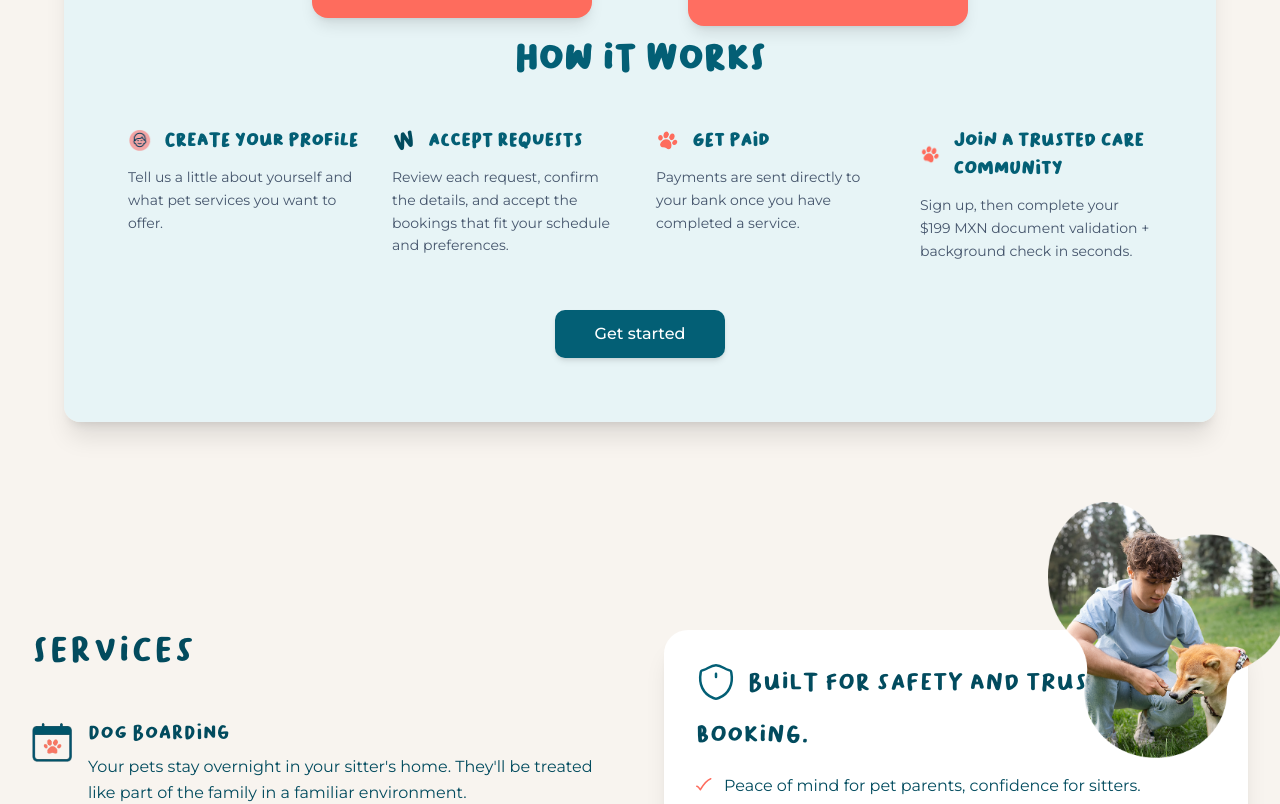
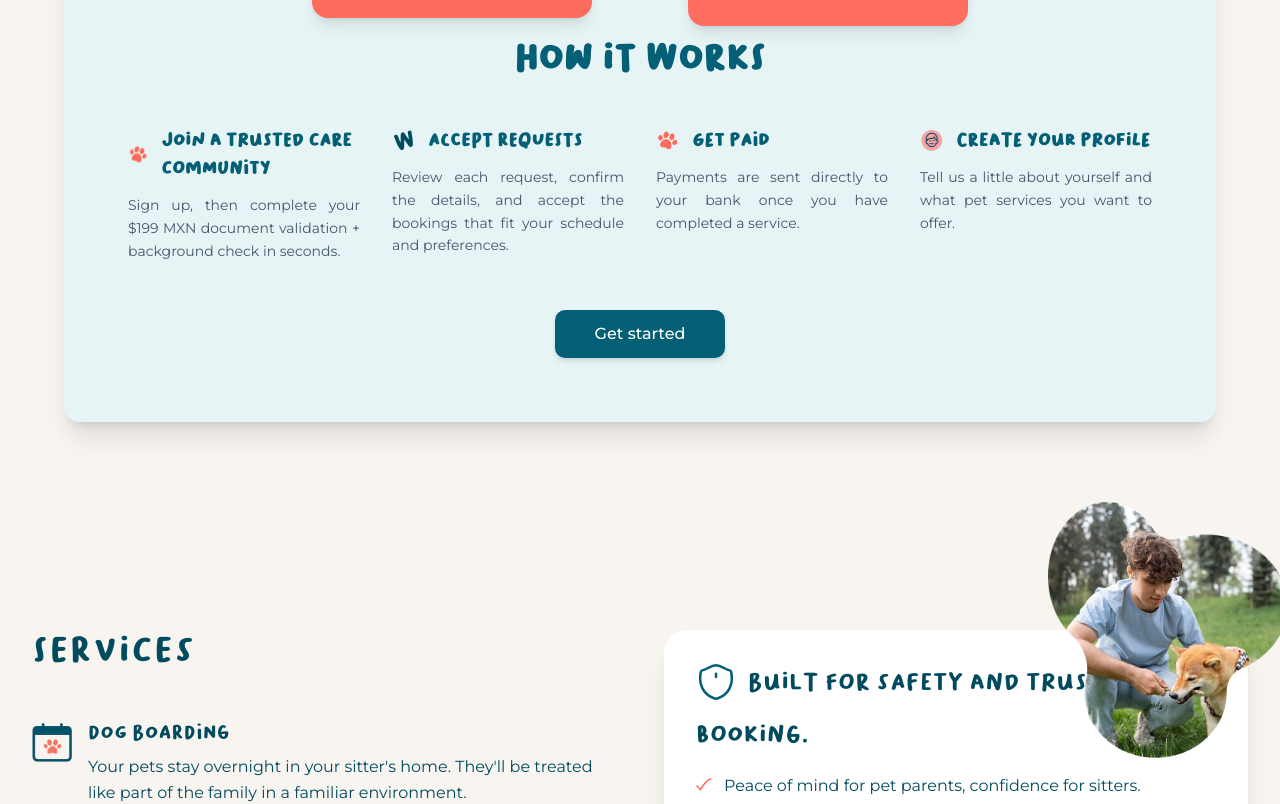
Before and after one commit to rahmanalif/Petcare, a Next.js app: page /sitterhome in a window 1280 px wide. Shown: the part 1386-2190 px from the top of the page. Built offline with nearby package versions, Linux system fonts and the light colour scheme.

Commit message:
fixed the image issue ig

```diff
--- a/component/SitterHome/Middle.jsx
+++ b/component/SitterHome/Middle.jsx
@@ -37,10 +37,12 @@ export default function HowItWorks() {
 
           {/* Right Image Section */}
           <div className="relative h-[300px] md:h-[400px] w-full">
-            <img
+
+            <Image
               src="/kutta.png"
               alt="Australian Shepherd dog"
-              className="w-full h-full object-cover"
+              fill
+              className="object-cover"
             />
             {/* Speech Bubble */}
             <div className="absolute -bottom-17 left-8 md:left-12 max-w-[280px] z-10 hidden md:block">
@@ -68,14 +70,14 @@ export default function HowItWorks() {
               {/* Step 1 */}
               <div>
                 <div className="flex items-center gap-3 mb-3">
-                  <div className="w-6 h-6 flex items-center justify-center">
-                    {/* Placeholder for Profile Icon */}
-                    <img src="/people.png" alt="people" />
+                  <div className="w-8 h-8 flex items-center justify-center">
+                    {/* Placeholder for Paw Icon */}
+                    <img src="/paw.png" alt="paw" />
                   </div>
-                  <h3 className="text-base md:text-lg font-bold text-[#035F75] font-bakso">Create your profile</h3>
+                  <h3 className="text-base md:text-lg font-bold text-[#035F75] font-bakso">Join a trusted care community</h3>
                 </div>
-                <p className="text-slate-600 leading-relaxed text-xs md:text-sm">
-                  Tell us a little about yourself and what pet services you want to offer.
+                <p className="text-slate-600 leading-relaxed text-xs md:text-sm text-justify">
+                  Sign up, then complete your $199 MXN document validation + background check in seconds.
                 </p>
               </div>
 
@@ -87,7 +89,7 @@ export default function HowItWorks() {
                   </div>
                   <h3 className="text-base md:text-lg font-bold text-[#035F75] font-bakso">Accept requests</h3>
                 </div>
-                <p className="text-slate-600 leading-relaxed text-xs md:text-sm">
+                <p className="text-slate-600 leading-relaxed text-xs md:text-sm text-justify">
                   Review each request, confirm the details, and accept the bookings that fit your schedule and preferences.
                 </p>
               </div>
@@ -101,7 +103,7 @@ export default function HowItWorks() {
                   </div>
                   <h3 className="text-base md:text-lg font-bold text-[#035F75] font-bakso">Get paid</h3>
                 </div>
-                <p className="text-slate-600 leading-relaxed text-xs md:text-sm">
+                <p className="text-slate-600 leading-relaxed text-xs md:text-sm text-justify">
                   Payments are sent directly to your bank once you have completed a service.
                 </p>
               </div>
@@ -109,14 +111,14 @@ export default function HowItWorks() {
               {/* Step 4 */}
               <div>
                 <div className="flex items-center gap-3 mb-3">
-                  <div className="w-8 h-8 flex items-center justify-center">
-                    {/* Placeholder for Paw Icon */}
-                    <img src="/paw.png" alt="paw" />
+                  <div className="w-6 h-6 flex items-center justify-center">
+                    {/* Placeholder for Profile Icon */}
+                    <img src="/people.png" alt="people" />
                   </div>
-                  <h3 className="text-base md:text-lg font-bold text-[#035F75] font-bakso">Join a trusted care community</h3>
+                  <h3 className="text-base md:text-lg font-bold text-[#035F75] font-bakso">Create your profile</h3>
                 </div>
-                <p className="text-slate-600 leading-relaxed text-xs md:text-sm">
-                  Sign up, then complete your $199 MXN document validation + background check in seconds.
+                <p className="text-slate-600 leading-relaxed text-xs md:text-sm text-justify">
+                  Tell us a little about yourself and what pet services you want to offer.
                 </p>
               </div>
             </div>
--- a/component/home/ServiceForEveryDog.jsx
+++ b/component/home/ServiceForEveryDog.jsx
@@ -237,11 +237,11 @@ export default function ServicesSection() {
                   </p>
                 </div>
 
-                <div>
+                {/* <div>
                   <p className="text-[#024B5E] text-center text-semibold md:text-lg ">
                     Connect with pet owners once your <br /> profile is approved
                     </p>
-                </div>
+                </div> */}
               </div>
 
               {/* CTA Button */}
```
